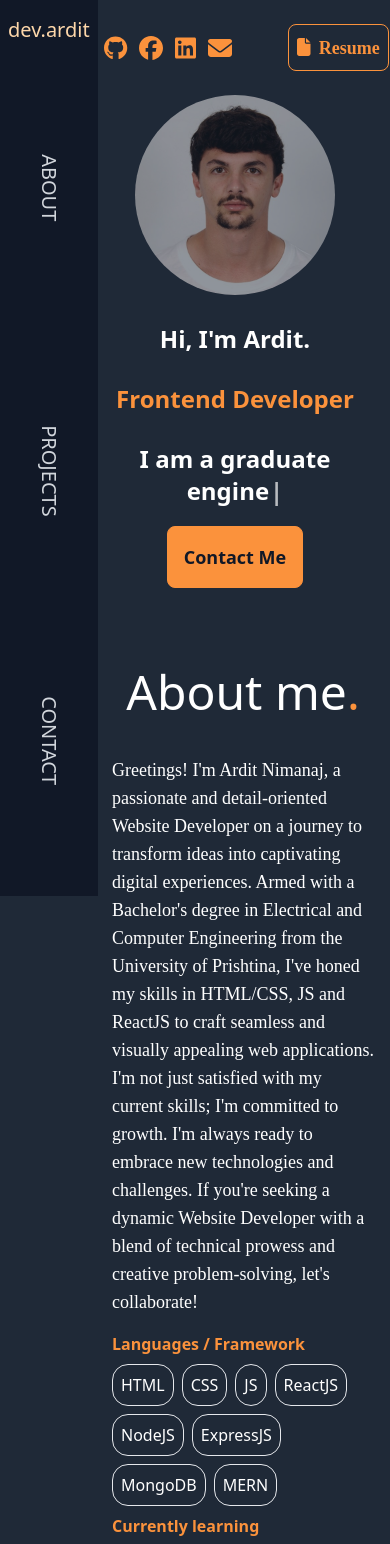
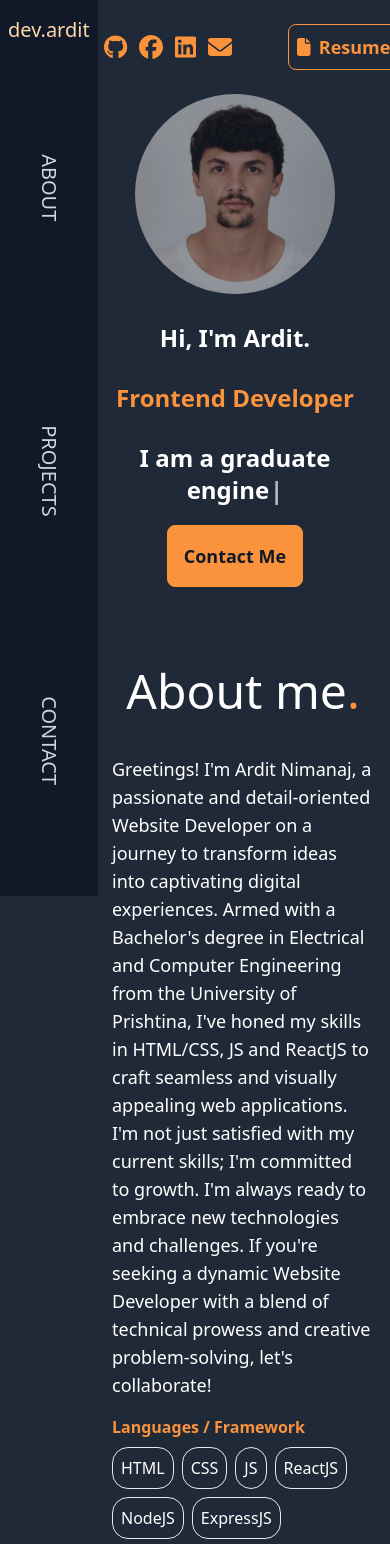
Before and after one commit to arditnimanaj/portfolio.github.io, a React (Vite) app: page / in a window 390 px wide. Shown: the top 1544 px of the page. Built offline with nearby package versions, Linux system fonts and the light colour scheme.

Commit message:
font fixed mobile

```diff
--- a/src/About.jsx
+++ b/src/About.jsx
@@ -18,7 +18,7 @@ function About() {
 
       <div className="flex justify-around w-full max-sm:flex-col">
         <div className="max-w-md max-sm:mx-4">
-          <span className="font-lilita text-lg">
+          <span className="text-lg">
             Greetings! I'm Ardit Nimanaj, a passionate and detail-oriented
             Website Developer on a journey to transform ideas into captivating
             digital experiences. Armed with a Bachelor's degree in Electrical
--- a/src/Contact.jsx
+++ b/src/Contact.jsx
@@ -33,7 +33,7 @@ function Contact() {
             size="xl"
             className="hover:cursor-pointer text-orange-400 mb-[1px]"
           />
-          <span className="ml-4 text-3xl font-extrabold font-mono text-orange-400 max-sm:text-2xl">
+          <span className="ml-4 text-3xl font-extrabold font-mono text-orange-400 max-sm:text-xl">
             arditnimanaj@gmail.com
           </span>
         </a>
--- a/src/Hero.jsx
+++ b/src/Hero.jsx
@@ -69,7 +69,7 @@ function Hero() {
             target="_blank"
             href="https://drive.google.com/file/d/12KR_m5ZLX5JqKoaqOHbbrJ4TkLixaeDb/view?usp=sharing"
           >
-            <span className="font-lilita">Resume</span>
+            <span className="font-bold">Resume</span>
           </a>
         </div>
       </div>
```
